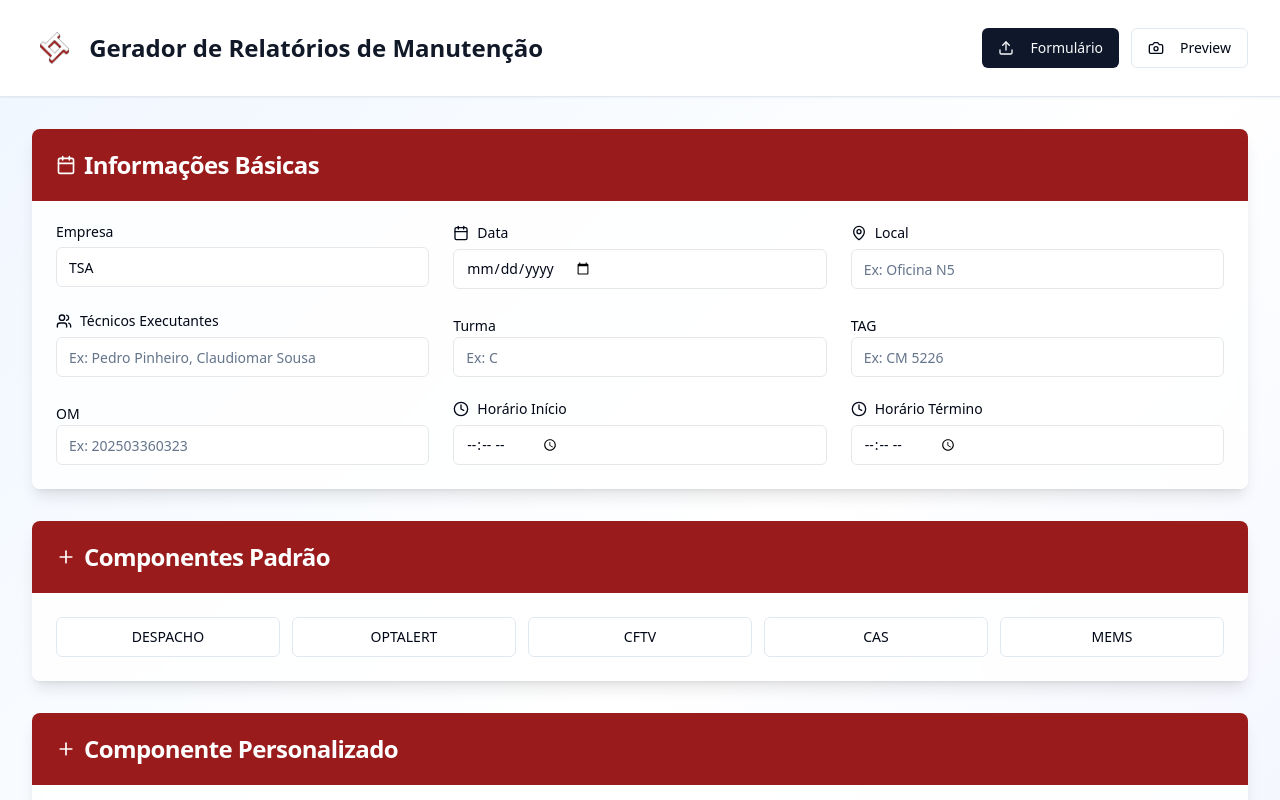
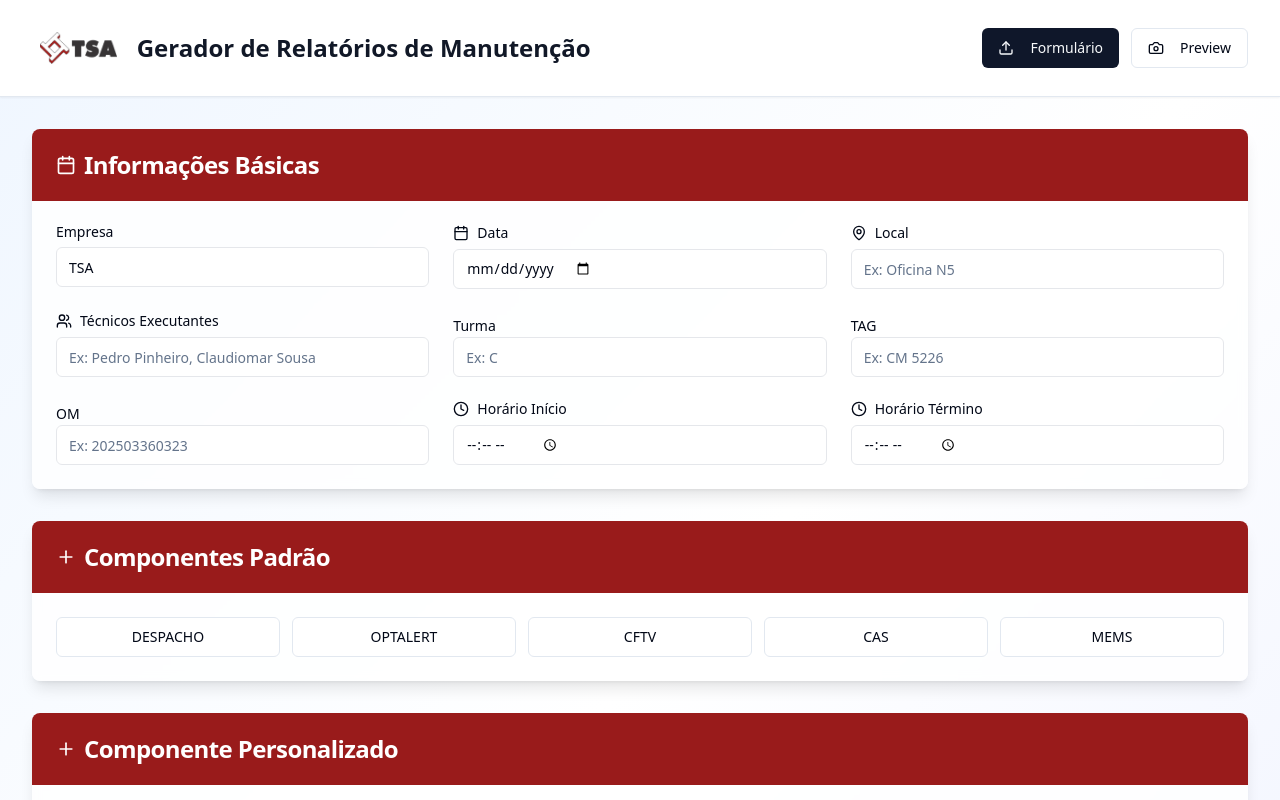
Before and after one commit to PedroJiraya/relatorio-tsa-cks, a React (Vite) app: page / in a window 1280 px wide. Shown: the top 800 px of the page. Built offline with nearby package versions, Linux system fonts and the light colour scheme.

Commit message:
alterado informacoes de compartilhamento

```diff
--- a/src/pages/Index.tsx
+++ b/src/pages/Index.tsx
@@ -50,7 +50,7 @@ const Index = () => {
             <div className="flex items-center space-x-3">
               <div className="bg-white p-2 rounded-lg">
                 <img
-                  src={`${import.meta.env.BASE_URL}lovable-uploads/a34f25bd-2b0d-4e89-83b3-be27078c393d.png`}
+                  src={`${import.meta.env.BASE_URL}TSALOGO.png`}
                   alt="Logo TSA"
                   className="h-8 w-auto"
                 />
```
